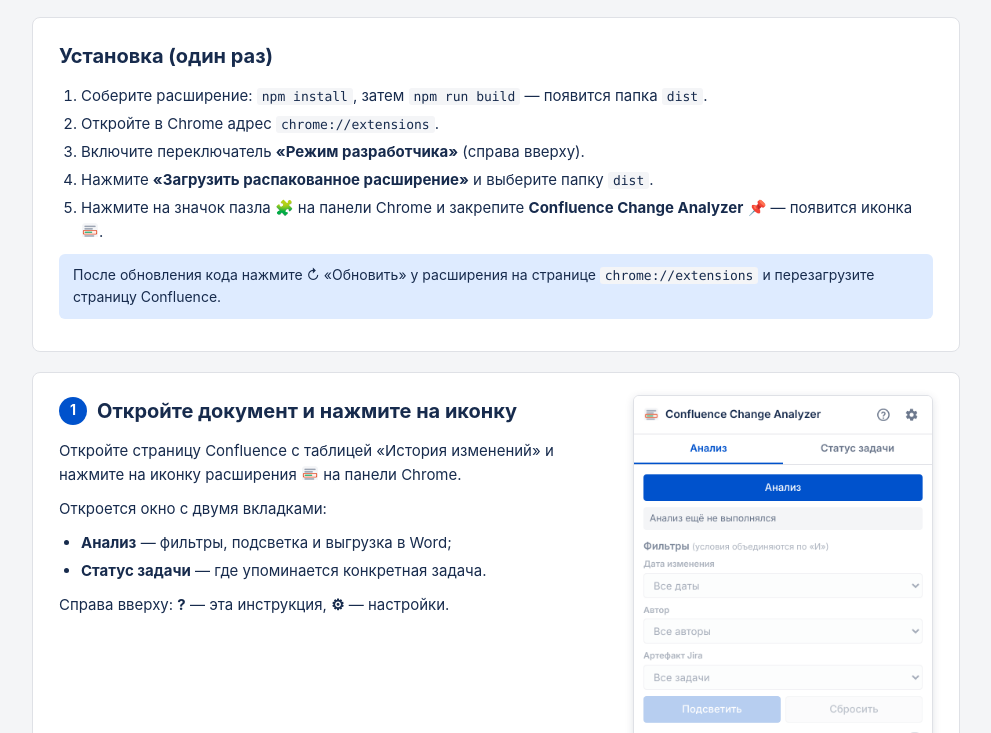
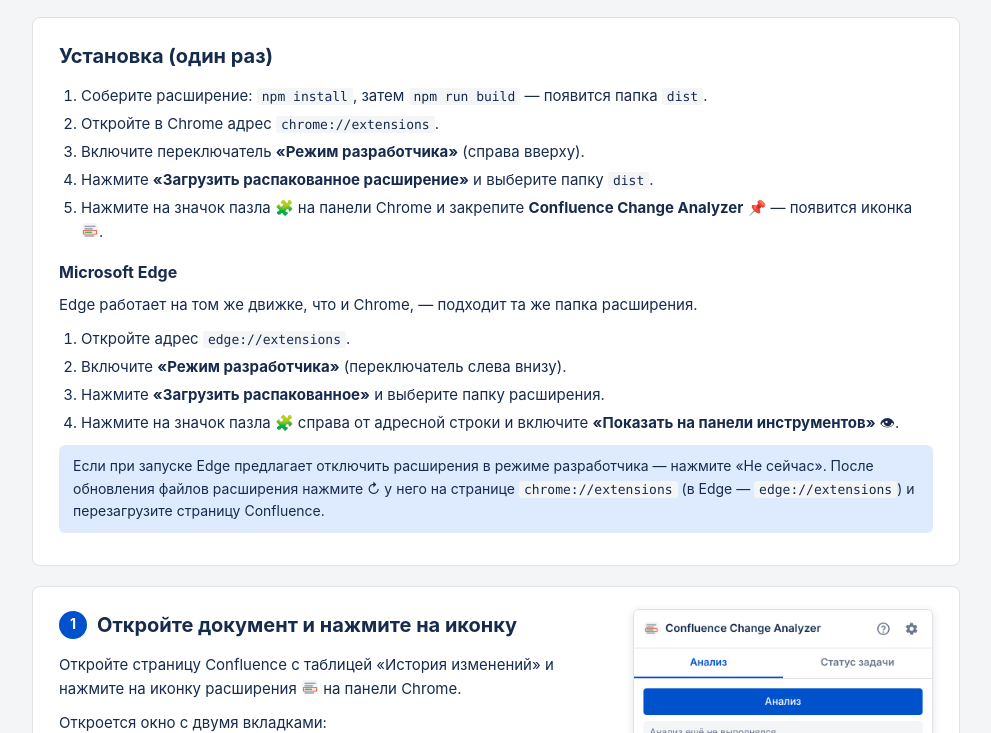
Before and after one commit to Tickling/Confluence-Change-Analyzer, a website built with webpack: page src/help/help.html in a window 1280 px wide. Shown: the part 599-1332 px from the top of the page, without its empty margins (144-1135 px from the left). Built offline with nearby package versions, Linux system fonts and the light colour scheme; files whose address does not match are found by name.

Commit message:
Установка в Microsoft Edge
Edge работает на Chromium и использует ту же сборку: в README и во
встроенной инструкции добавлены шаги для edge://extensions, раздел
про обновление и готовый архив. Версия 0.1.4.

Co-Authored-By: Claude Opus 5.5 <noreply@anthropic.com>
Claude-Session: https://claude.ai/code/session_012WcJ1G1DngUd5qTRyCXfJY

```diff
--- a/package.json
+++ b/package.json
@@ -1,6 +1,6 @@
 {
   "name": "confluence-change-analyzer",
-  "version": "0.1.3",
+  "version": "0.1.4",
   "description": "Chrome-расширение (MV3) для анализа истории изменений страниц Confluence, подсветки и экспорта в Word",
   "private": true,
   "scripts": {
--- a/src/help/help.css
+++ b/src/help/help.css
@@ -52,6 +52,7 @@ main { max-width: 960px; margin: 0 auto; padding: 20px 16px 40px; }
 }
 .card h2 { display: flex; align-items: center; gap: 10px; margin: 0 0 12px; font-size: 20px; }
 .card p { margin: 0 0 10px; }
+.card h3 { margin: 16px 0 8px; font-size: 16px; }
 .card ul, .card ol { margin: 0 0 10px; padding-left: 22px; }
 .card li { margin-bottom: 4px; }
 
--- a/src/help/help.html
+++ b/src/help/help.html
@@ -60,8 +60,17 @@
         <li>Нажмите на значок пазла 🧩 на панели Chrome и закрепите <b>Confluence Change Analyzer</b> 📌 —
           появится иконка <img class="inline-icon" src="icons/icon32.png" alt="" />.</li>
       </ol>
-      <p class="note">После обновления кода нажмите ↻ «Обновить» у расширения на странице <code>chrome://extensions</code>
-        и перезагрузите страницу Confluence.</p>
+      <h3>Microsoft Edge</h3>
+      <p>Edge работает на том же движке, что и Chrome, — подходит та же папка расширения.</p>
+      <ol class="steps">
+        <li>Откройте адрес <code>edge://extensions</code>.</li>
+        <li>Включите <b>«Режим разработчика»</b> (переключатель слева внизу).</li>
+        <li>Нажмите <b>«Загрузить распакованное»</b> и выберите папку расширения.</li>
+        <li>Нажмите на значок пазла 🧩 справа от адресной строки и включите <b>«Показать на панели инструментов»</b> 👁.</li>
+      </ol>
+      <p class="note">Если при запуске Edge предлагает отключить расширения в режиме разработчика — нажмите «Не сейчас».
+        После обновления файлов расширения нажмите ↻ у него на странице <code>chrome://extensions</code>
+        (в Edge — <code>edge://extensions</code>) и перезагрузите страницу Confluence.</p>
     </section>
 
     <!-- ================= Шаг 1 ================= -->
```
Also changed, not shown: README.md, src/manifest.json, 1 other file.
